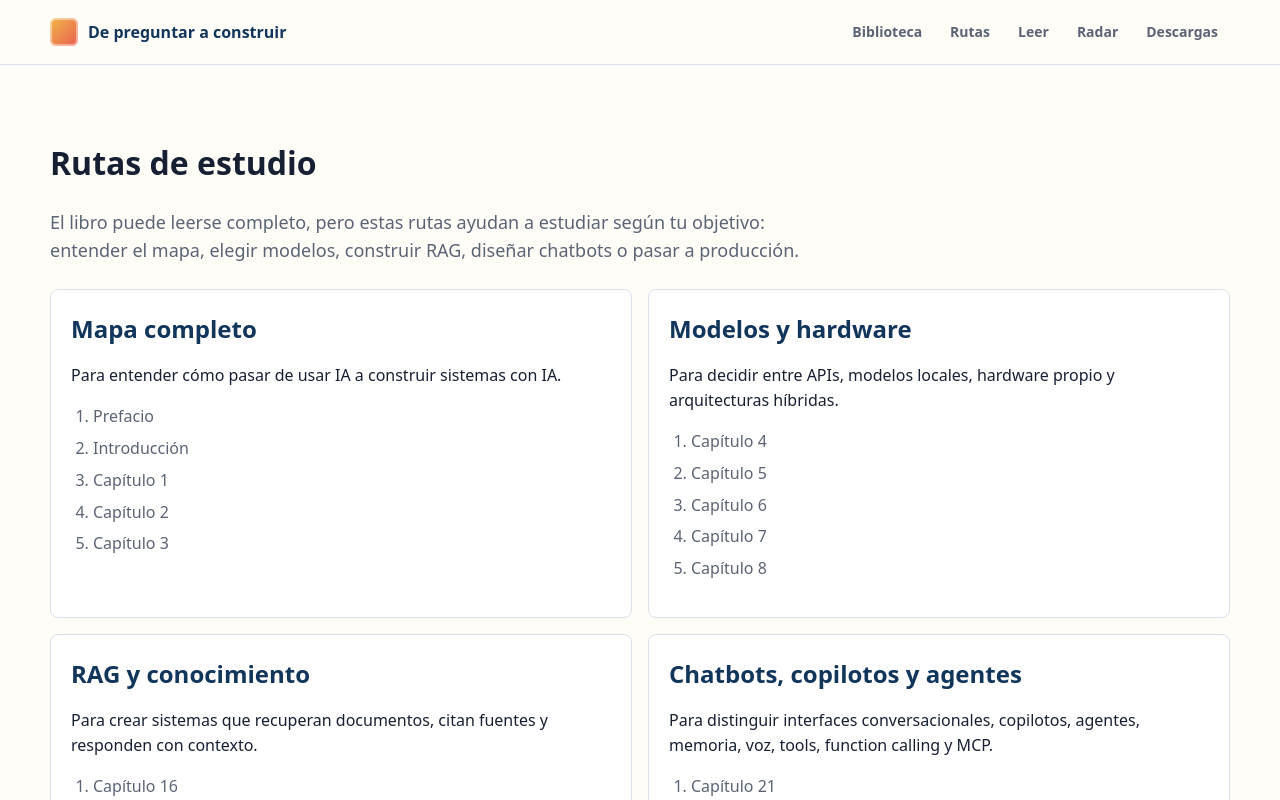
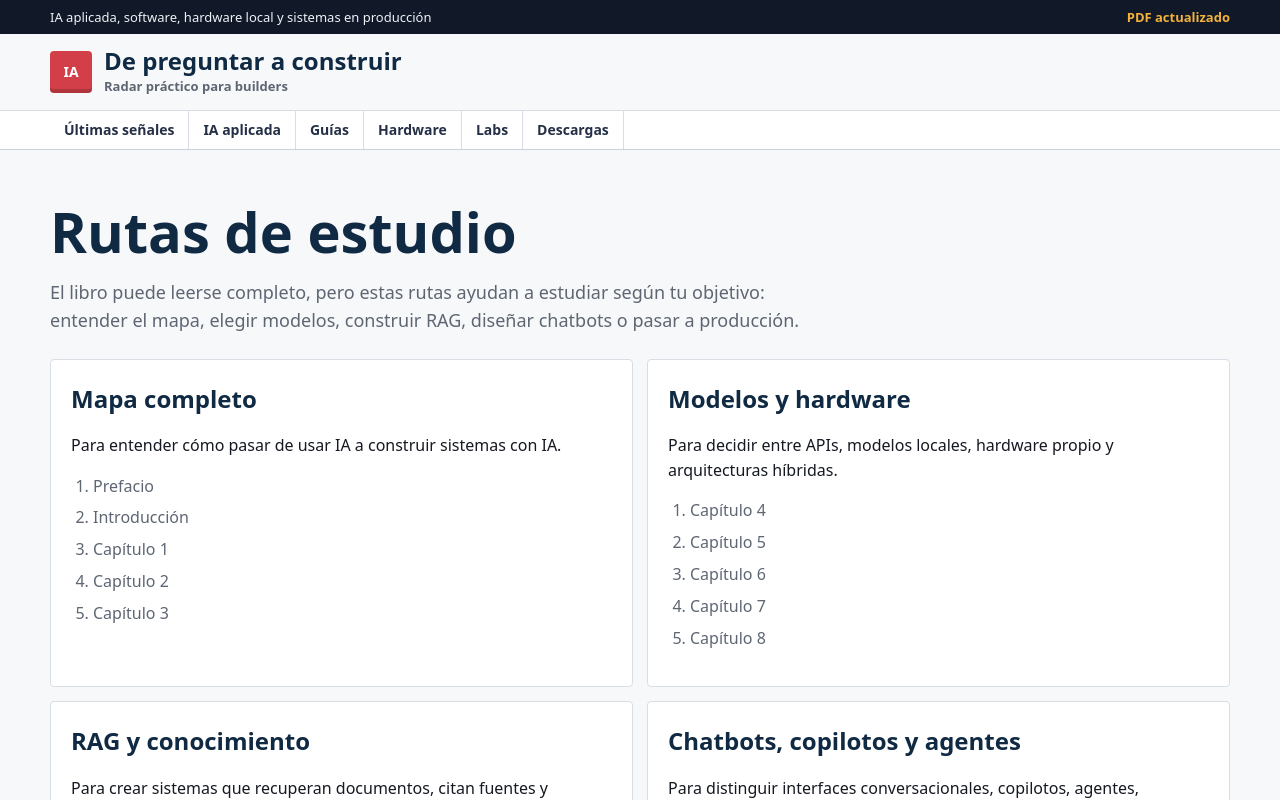
Before and after one commit to raym33/ingenieria-practica-practica-con-inteligencia-artificial, a Next.js app in the folder site/: page /rutas in a window 1280 px wide. Shown: the top 800 px of the page. Built offline with nearby package versions, Linux system fonts and the light colour scheme.

Commit message:
Redesign site as technical AI portal

```diff
--- a/site/app/globals.css
+++ b/site/app/globals.css
@@ -1,22 +1,21 @@
 :root {
-  --ink: #172033;
-  --muted: #5b6475;
-  --paper: #fffdf8;
-  --mist: #f5f7fa;
-  --line: #d9e2ec;
-  --blue: #12355b;
-  --teal: #0e7c7b;
-  --coral: #e85d4f;
-  --gold: #f2b84b;
-  --green-soft: #e9f5f2;
-  --shadow: 0 18px 50px rgba(18, 53, 91, 0.12);
+  --ink: #151922;
+  --muted: #5e6673;
+  --paper: #f7f8fa;
+  --mist: #eef1f5;
+  --line: #d8dde6;
+  --blue: #102a43;
+  --teal: #097b8f;
+  --coral: #d33f49;
+  --gold: #f3b23c;
+  --green-soft: #e7f3f5;
+  --surface: #ffffff;
+  --shadow: 0 14px 34px rgba(16, 42, 67, 0.12);
 }
 
 * { box-sizing: border-box; }
 
-html {
-  scroll-behavior: smooth;
-}
+html { scroll-behavior: smooth; }
 
 body {
   margin: 0;
@@ -40,95 +39,232 @@ a {
   position: sticky;
   top: 0;
   z-index: 20;
-  background: rgba(255, 253, 248, 0.92);
-  border-bottom: 1px solid var(--line);
+  background: rgba(247, 248, 250, 0.96);
+  border-bottom: 1px solid #c9d1dc;
   backdrop-filter: blur(14px);
 }
 
-.nav {
-  min-height: 64px;
+.top-strip {
+  background: #111827;
+  color: #eef2f7;
+  font-size: 13px;
+}
+
+.top-strip-inner {
+  min-height: 34px;
   display: flex;
   align-items: center;
   justify-content: space-between;
-  gap: 18px;
+  gap: 14px;
+}
+
+.top-strip a {
+  color: var(--gold);
+  font-weight: 760;
+}
+
+.masthead {
+  min-height: 76px;
+  display: flex;
+  align-items: center;
 }
 
 .brand {
   display: inline-flex;
   align-items: center;
-  gap: 10px;
+  gap: 12px;
   font-weight: 760;
   color: var(--blue);
 }
 
 .brand-mark {
-  width: 28px;
-  height: 28px;
-  background: linear-gradient(135deg, var(--gold), var(--coral));
-  border-radius: 6px;
-  box-shadow: inset 0 0 0 2px rgba(255,255,255,.45);
+  width: 42px;
+  height: 42px;
+  display: inline-grid;
+  place-items: center;
+  background: var(--coral);
+  border-radius: 4px;
+  color: #fff;
+  font-size: 14px;
+  font-weight: 900;
+  box-shadow: inset 0 -4px 0 rgba(0,0,0,.16);
+}
+
+.brand strong {
+  display: block;
+  font-size: 24px;
+  line-height: 1.05;
+}
+
+.brand small {
+  display: block;
+  color: var(--muted);
+  font-size: 13px;
+  margin-top: 3px;
+}
+
+.section-nav {
+  border-top: 1px solid var(--line);
+  background: #ffffff;
 }
 
 .nav-links {
   display: flex;
   align-items: center;
-  gap: 4px;
+  gap: 0;
+  overflow-x: auto;
 }
 
 .nav-links a {
   min-height: 38px;
   display: inline-flex;
   align-items: center;
-  padding: 0 12px;
-  border-radius: 6px;
-  color: var(--muted);
+  padding: 0 14px;
+  border-right: 1px solid var(--line);
+  color: #253047;
   font-size: 14px;
-  font-weight: 650;
+  font-weight: 800;
+  white-space: nowrap;
 }
 
 .nav-links a:hover {
-  background: var(--mist);
-  color: var(--blue);
+  background: #f1f4f8;
+  color: var(--coral);
 }
 
-.hero {
-  min-height: calc(100vh - 64px);
+.news-hero {
   display: grid;
-  align-items: center;
-  background:
-    linear-gradient(90deg, rgba(18,53,91,.88), rgba(18,53,91,.62)),
-    url("/hero-book.svg");
-  background-size: cover;
-  background-position: center;
-  color: #fffdf8;
-  border-bottom: 8px solid var(--gold);
+  grid-template-columns: minmax(0, 1.6fr) minmax(320px, .8fr);
+  gap: 22px;
+  padding: 26px 0 0;
 }
 
-.hero-inner {
-  padding: 76px 0 54px;
+.lead-story {
+  min-height: 430px;
+  display: flex;
+  flex-direction: column;
+  justify-content: flex-end;
+  padding: 34px;
+  color: #fff;
+  background:
+    linear-gradient(180deg, rgba(17,24,39,.16), rgba(17,24,39,.92)),
+    linear-gradient(135deg, #0d9488, #1d4ed8 58%, #111827);
+  border-bottom: 6px solid var(--gold);
+}
+
+.story-label {
+  width: fit-content;
+  margin-bottom: 16px;
+  padding: 5px 8px;
+  background: var(--coral);
+  color: #fff;
+  font-size: 12px;
+  font-weight: 900;
+  text-transform: uppercase;
+}
+
+.lead-story h1 {
+  max-width: 900px;
+  margin: 0 0 16px;
+  font-size: clamp(34px, 5.6vw, 68px);
+  line-height: .98;
+  letter-spacing: 0;
+}
+
+.lead-story p {
+  max-width: 760px;
+  margin: 0;
+  color: rgba(255,255,255,.88);
+  font-size: 19px;
+}
+
+.latest-panel,
+.side-rail {
+  background: var(--surface);
+  border: 1px solid var(--line);
+}
+
+.latest-panel {
+  padding: 0 16px 14px;
+}
+
+.panel-heading {
+  min-height: 46px;
+  display: flex;
+  align-items: center;
+  justify-content: space-between;
+  gap: 12px;
+  border-bottom: 3px solid var(--ink);
+  color: var(--ink);
+  font-weight: 900;
+}
+
+.panel-heading a {
+  color: var(--coral);
+  font-size: 13px;
+}
+
+.headline-list {
+  display: grid;
+}
+
+.headline-item {
+  display: block;
+  padding: 14px 0;
+  border-bottom: 1px solid var(--line);
+}
+
+.headline-item:last-child {
+  border-bottom: 0;
+}
+
+.headline-item strong {
+  display: block;
+  color: var(--blue);
+  line-height: 1.25;
+}
+
+.headline-item span {
+  display: block;
+  margin-top: 6px;
+  color: var(--muted);
+  font-size: 12px;
+  font-weight: 760;
+  text-transform: uppercase;
+}
+
+.ticker-band {
+  margin-top: 24px;
+  background: #ffffff;
+  border-top: 1px solid var(--line);
+  border-bottom: 1px solid var(--line);
+}
+
+.ticker-inner {
+  min-height: 46px;
+  display: flex;
+  align-items: center;
+  gap: 18px;
+  overflow-x: auto;
+  white-space: nowrap;
+}
+
+.ticker-inner strong {
+  color: var(--coral);
+}
+
+.ticker-inner span {
+  color: var(--blue);
+  font-size: 14px;
+  font-weight: 760;
 }
 
 .eyebrow {
-  color: var(--gold);
-  font-weight: 800;
+  color: var(--coral);
+  font-weight: 900;
   text-transform: uppercase;
   letter-spacing: 0;
-  font-size: 13px;
-}
-
-.hero h1 {
-  max-width: 850px;
-  margin: 14px 0 18px;
-  font-size: clamp(44px, 7vw, 86px);
-  line-height: .94;
-  letter-spacing: 0;
-}
-
-.hero p {
-  max-width: 690px;
-  margin: 0;
-  color: rgba(255,253,248,.88);
-  font-size: 20px;
+  font-size: 12px;
 }
 
 .actions {
@@ -146,8 +282,8 @@ a {
   gap: 8px;
   padding: 0 16px;
   border: 1px solid transparent;
-  border-radius: 6px;
-  font-weight: 760;
+  border-radius: 4px;
+  font-weight: 800;
 }
 
 .button.primary {
@@ -156,24 +292,58 @@ a {
 }
 
 .button.secondary {
-  border-color: rgba(255,253,248,.4);
-  color: #fffdf8;
+  border-color: rgba(255,255,255,.45);
+  color: #fff;
+}
+
+.button.secondary.dark {
+  background: rgba(255,255,255,.12);
 }
 
 .section {
   padding: 52px 0;
 }
 
+.compact-section {
+  padding-bottom: 24px;
+}
+
+.section-header {
+  display: flex;
+  align-items: end;
+  justify-content: space-between;
+  gap: 18px;
+  margin-bottom: 22px;
+}
+
+.section h1,
 .section h2 {
   margin: 0 0 16px;
+  color: var(--blue);
+}
+
+.section h1 {
+  font-size: clamp(36px, 5vw, 56px);
+  line-height: 1.05;
+}
+
+.section h2 {
   font-size: 32px;
-  color: var(--blue);
+}
+
+.section-header h2 {
+  margin-bottom: 0;
 }
 
 .section-lead {
   max-width: 780px;
   color: var(--muted);
   font-size: 18px;
+}
+
+.text-link {
+  color: var(--coral);
+  font-weight: 850;
 }
 
 .stats {
@@ -185,8 +355,8 @@ a {
 
 .stat {
   border: 1px solid var(--line);
-  background: #fff;
-  border-radius: 8px;
+  background: var(--surface);
+  border-radius: 4px;
   padding: 18px;
 }
 
@@ -196,24 +366,106 @@ a {
   font-size: 28px;
 }
 
-.chapter-grid {
+.front-grid {
   display: grid;
-  grid-template-columns: repeat(3, 1fr);
+  grid-template-columns: minmax(0, 1fr) 330px;
+  gap: 22px;
+  align-items: start;
+}
+
+.story-grid {
+  display: grid;
+  grid-template-columns: repeat(2, 1fr);
   gap: 14px;
 }
 
+.story-card {
+  min-height: 205px;
+  display: flex;
+  flex-direction: column;
+  justify-content: space-between;
+  border: 1px solid var(--line);
+  border-top: 5px solid var(--teal);
+  background: var(--surface);
+  padding: 18px;
+  transition: transform .16s ease, box-shadow .16s ease;
+}
+
+.story-card:hover {
+  transform: translateY(-2px);
+  box-shadow: var(--shadow);
+}
+
+.story-card span {
+  color: var(--coral);
+  font-size: 12px;
+  font-weight: 900;
+  text-transform: uppercase;
+}
+
+.story-card h3 {
+  margin: 10px 0;
+  color: var(--blue);
+  font-size: 21px;
+  line-height: 1.16;
+}
+
+.story-card p {
+  margin: 0;
+  color: var(--muted);
+  font-size: 14px;
+}
+
+.side-rail {
+  padding: 0 16px 14px;
+}
+
+.topic-row {
+  display: block;
+  padding: 14px 0;
+  border-bottom: 1px solid var(--line);
+}
+
+.topic-row:last-child {
+  border-bottom: 0;
+}
+
+.topic-row strong {
+  display: block;
+  color: var(--blue);
+}
+
+.topic-row span {
+  display: block;
+  color: var(--muted);
+  font-size: 13px;
+}
+
+.chapter-grid,
 .route-grid {
   display: grid;
+  gap: 14px;
+}
+
+.chapter-grid {
+  grid-template-columns: repeat(3, 1fr);
+}
+
+.route-grid {
   grid-template-columns: repeat(2, 1fr);
-  gap: 16px;
   margin-top: 24px;
 }
 
+.route-card,
+.chapter-card,
+.radar-item {
+  border: 1px solid var(--line);
+  border-radius: 4px;
+  background: var(--surface);
+}
+
 .route-card {
-  border: 1px solid var(--line);
-  border-radius: 8px;
   padding: 20px;
-  background: #fff;
 }
 
 .route-card h2 {
@@ -235,16 +487,17 @@ a {
   display: flex;
   flex-direction: column;
   justify-content: space-between;
-  border: 1px solid var(--line);
-  border-radius: 8px;
   padding: 18px;
-  background: #fff;
   transition: transform .16s ease, box-shadow .16s ease, border-color .16s ease;
+}
+
+.chapter-card.dense {
+  min-height: 190px;
 }
 
 .chapter-card:hover {
   transform: translateY(-2px);
-  border-color: rgba(14,124,123,.45);
+  border-color: rgba(9,123,143,.45);
   box-shadow: var(--shadow);
 }
 
@@ -268,7 +521,7 @@ a {
   margin-top: 16px;
   color: var(--teal);
   font-size: 13px;
-  font-weight: 700;
+  font-weight: 760;
 }
 
 .reader-layout {
@@ -281,8 +534,8 @@ a {
 
 .reader-sidebar {
   position: sticky;
-  top: 84px;
-  max-height: calc(100vh - 108px);
+  top: 154px;
+  max-height: calc(100vh - 178px);
   overflow: auto;
   border-right: 1px solid var(--line);
   padding-right: 18px;
@@ -291,7 +544,7 @@ a {
 .reader-sidebar a {
   display: block;
   padding: 8px 10px;
-  border-radius: 6px;
+  border-radius: 4px;
   color: var(--muted);
   font-size: 14px;
 }
@@ -348,13 +601,13 @@ a {
   padding: 16px 18px;
   border-left: 5px solid var(--teal);
   background: var(--mist);
-  border-radius: 0 8px 8px 0;
+  border-radius: 0 4px 4px 0;
 }
 
 .prose pre {
   overflow: auto;
   padding: 16px;
-  border-radius: 8px;
+  border-radius: 4px;
   background: #101826;
   color: #eef4ff;
 }
@@ -381,27 +634,20 @@ a {
   width: 100%;
   min-height: 48px;
   border: 1px solid var(--line);
-  border-radius: 8px;
+  border-radius: 4px;
   padding: 0 14px;
   font: inherit;
   color: var(--ink);
   background: #fff;
 }
 
-.search-results {
-  display: grid;
-  gap: 10px;
-}
-
+.search-results,
 .radar-list {
   display: grid;
   gap: 12px;
 }
 
 .radar-item {
-  border: 1px solid var(--line);
-  background: #fff;
-  border-radius: 8px;
   padding: 16px;
 }
 
@@ -425,7 +671,7 @@ a {
 
 .download-band {
   padding: 28px;
-  border-radius: 8px;
+  border-radius: 4px;
   background: var(--blue);
   color: var(--paper);
 }
@@ -435,20 +681,34 @@ a {
 }
 
 @media (max-width: 900px) {
-  .nav {
+  .top-strip-inner,
+  .section-header {
     align-items: flex-start;
     flex-direction: column;
-    padding: 12px 0;
   }
 
-  .nav-links {
-    width: 100%;
-    overflow-x: auto;
+  .masthead {
+    min-height: 68px;
+  }
+
+  .brand strong {
+    font-size: 19px;
+  }
+
+  .news-hero,
+  .front-grid {
+    grid-template-columns: 1fr;
+  }
+
+  .lead-story {
+    min-height: 360px;
+    padding: 24px;
   }
 
   .stats,
   .chapter-grid,
-  .route-grid {
+  .route-grid,
+  .story-grid {
     grid-template-columns: 1fr;
   }
 
--- a/site/components/SiteHeader.jsx
+++ b/site/components/SiteHeader.jsx
@@ -3,16 +3,28 @@ import Link from "next/link";
 export function SiteHeader() {
   return (
     <header className="site-header">
-      <nav className="shell nav" aria-label="Principal">
+      <div className="top-strip">
+        <div className="shell top-strip-inner">
+          <span>IA aplicada, software, hardware local y sistemas en producción</span>
+          <Link href="/descargas/">PDF actualizado</Link>
+        </div>
+      </div>
+      <div className="shell masthead">
         <Link className="brand" href="/">
-          <span className="brand-mark" aria-hidden="true" />
-          <span>De preguntar a construir</span>
+          <span className="brand-mark" aria-hidden="true">IA</span>
+          <span>
+            <strong>De preguntar a construir</strong>
+            <small>Radar práctico para builders</small>
+          </span>
         </Link>
-        <div className="nav-links">
-          <Link href="/biblioteca/">Biblioteca</Link>
-          <Link href="/rutas/">Rutas</Link>
-          <Link href="/leer/00-prefacio-de-preguntar-a-construir/">Leer</Link>
-          <Link href="/radar/">Radar</Link>
+      </div>
+      <nav className="section-nav" aria-label="Principal">
+        <div className="shell nav-links">
+          <Link href="/radar/">Últimas señales</Link>
+          <Link href="/biblioteca/">IA aplicada</Link>
+          <Link href="/rutas/">Guías</Link>
+          <Link href="/leer/09-capitulo-8-hardware-real-para-ia-local/">Hardware</Link>
+          <Link href="/leer/31-capitulo-30-laboratorio-de-implementacion/">Labs</Link>
           <Link href="/descargas/">Descargas</Link>
         </div>
       </nav>
```
Also changed, not shown: site/app/page.jsx (+101 -22 lines).
